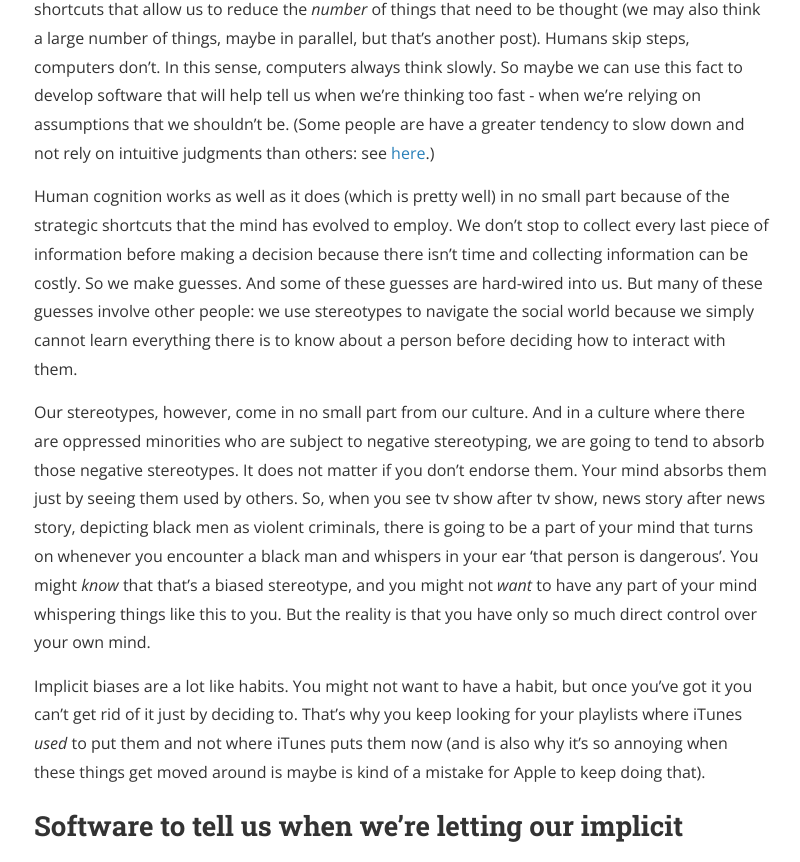
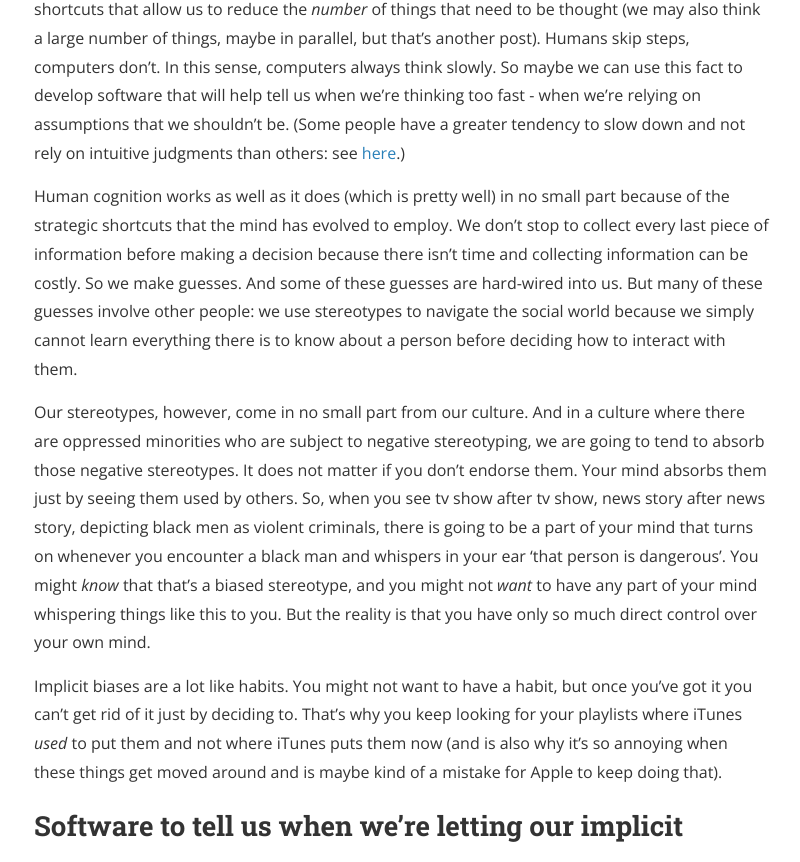
Before and after one commit to aaronnorby/aaronnorby.github.io, a Jekyll site: the page built from _posts/2015-10-02-naive-bayes-racism.md, in a window 1280 px wide and 1400 px high, scrolled down 559 px. Shown: the part 262-1124 px from the top of the window, without its empty margins (238-1038 px from the left). Built offline with Jekyll 4.4.1, drawn with Linux system fonts in a browser that asks for light colours; nearby versions of some CDN libraries; a style sheet for code colours, icons or effects is not loaded.

Commit message:
Fix typos

```diff
--- a/_posts/2015-10-02-naive-bayes-racism.md
+++ b/_posts/2015-10-02-naive-bayes-racism.md
@@ -30,7 +30,7 @@ need to be thought (we may also think a large number of things, maybe in paralle
 but that's another post).  Humans skip steps, computers don't. In this sense,
 computers always think slowly. So maybe we can use this fact to develop software
 that will help tell us when we're thinking too fast - when we're relying on
-assumptions that we shouldn't be. (Some people are have a greater tendency to slow
+assumptions that we shouldn't be. (Some people have a greater tendency to slow
 down and not rely on intuitive judgments than others: see [here][slow].)
 
 [slow]: http://papers.ssrn.com/sol3/papers.cfm?abstract_id=2644392
@@ -59,7 +59,7 @@ Implicit biases are a lot like habits. You might not want to have a habit, but o
 you've got it you can't get rid of it just by deciding to. That's why you keep
 looking for your playlists where iTunes *used* to put them and not where iTunes
 puts them now (and is also why it's so annoying when these things get moved around
-is maybe is kind of a mistake for Apple to keep doing that).
+and is maybe kind of a mistake for Apple to keep doing that).
 
 ## Software to tell us when we're letting our implicit biases talk for us
 
```
